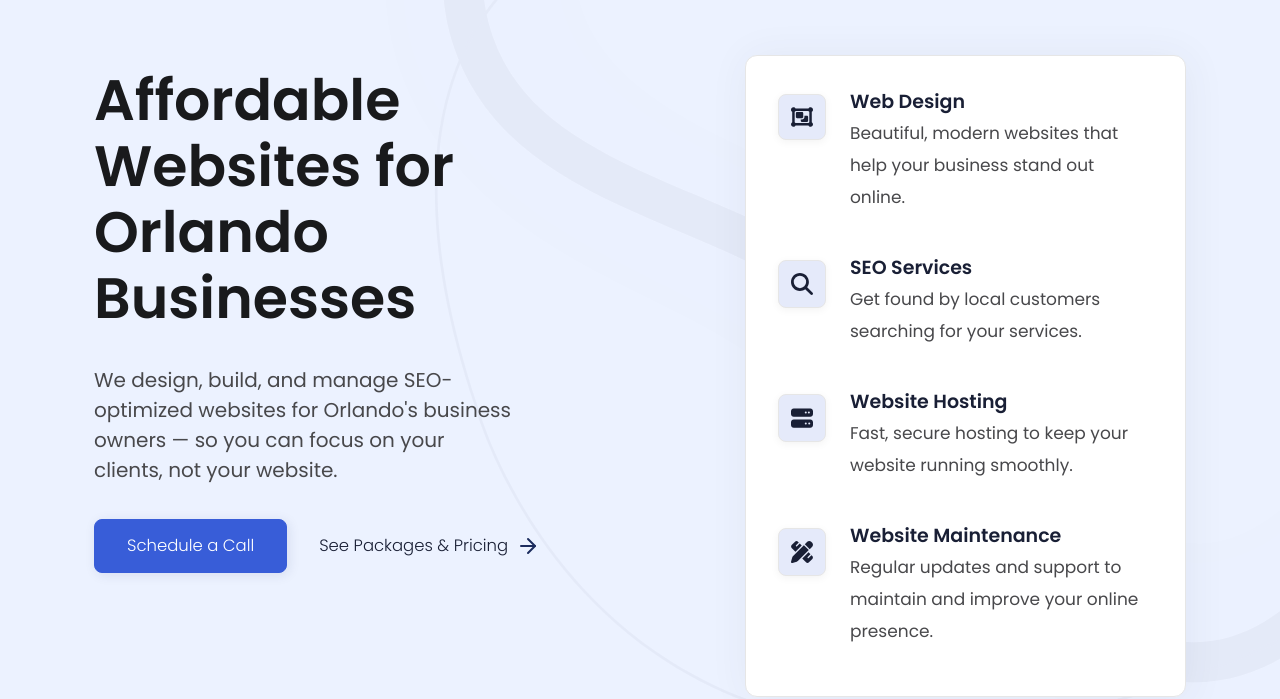
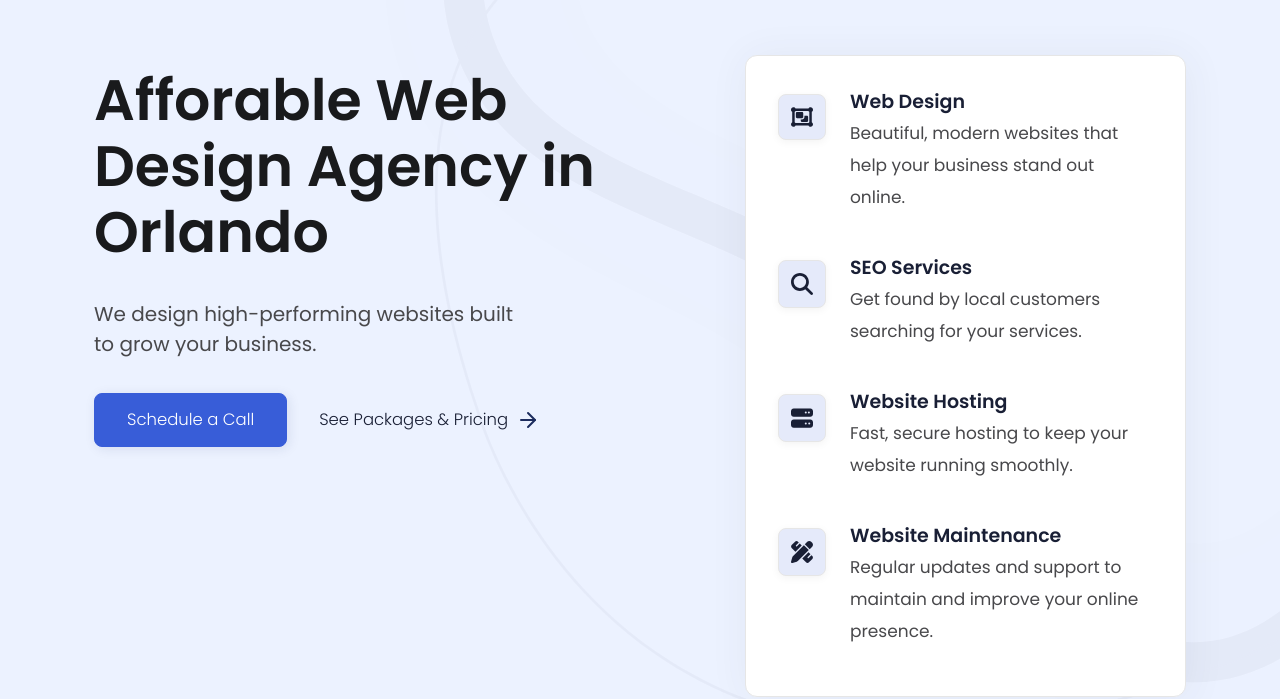
Before and after one commit to jarodpeachey/jelly, a Gatsby site: page / in a window 1280 px wide. Shown: the part 101-800 px from the top of the page. Built offline with nearby package versions, Linux system fonts and the light colour scheme; Gatsby itself is replaced by a stand-in of ours.

Commit message:
Remove footer and update SEO

```diff
--- a/gatsby-config.js
+++ b/gatsby-config.js
@@ -1,7 +1,7 @@
 module.exports = {
     siteMetadata: {
-        title: `Jelly Development | Website design & management agency in Orlando`,
-        description: `Website design & management agency for small businesses in Orlando and Winter Garden - specializing in WordPress, Shopify, Squarespace and custom solutions.`,
+        title: `Jelly Development | Website design agency in Orlando`,
+        description: `Website design agency for small businesses in Orlando and Winter Garden - specializing in WordPress, Shopify, Squarespace and custom solutions.`,
         author: `Jelly Development`,
         siteUrl: "https://jellydevelopment.com",
     },
--- a/src/components/Footer.js
+++ b/src/components/Footer.js
@@ -9,7 +9,7 @@ const Footer = () => {
         <div className="d-flex">
           <img width="83" height="64" src="/media/img/Logo White.svg" alt="Jelly Development logo" />
         </div>
-        <div className="d-flex">
+        {/* <div className="d-flex">
           <a aria-label="Jelly Development Twitter" target="_blank" rel="noreferrer" href="https://twitter.com/jellydevelop">
             <svg width="24" height="21" viewBox="0 0 24 21" fill="none" xmlns="http://www.w3.org/2000/svg">
               <path
@@ -43,7 +43,7 @@ const Footer = () => {
               />
             </svg>
           </a>
-        </div>
+        </div> */}
         <div className="d-flex">
           <p>© 2025 Jelly Development LLC</p>
         </div>
--- a/src/pages/index.js
+++ b/src/pages/index.js
@@ -19,10 +19,9 @@ const Home = () => {
                     <div className="container">
                         <div className="row">
                             <div className="col-md-10 col-lg-6 col-xl-7">
-                                <h1>Affordable Websites for Orlando Businesses</h1>
+                                <h1>Afforable Web Design Agency in Orlando</h1>
                                 <p className="section-description hero__paragraph">
-                                    We design, build, and manage SEO-optimized websites for Orlando's business owners — so you can focus on your clients, not
-                                    your website.
+                                    We design high-performing websites built to grow your business.
                                 </p>
 
                                 <a
@@ -326,7 +325,7 @@ const Home = () => {
                             <p className="display" style={{ textAlign: "center" }}>
                                 PACKAGES & PRICING
                             </p>
-                            <h2 style={{ textAlign: "center", marginBottom: "2rem" }}>Affordable Website Solutions for Small Businesses</h2>
+                            <h2 style={{ textAlign: "center", marginBottom: "2rem" }}>Affordable Website Solutions</h2>
                             <p className="section-description" style={{ textAlign: "center", marginBottom: "2rem", marginRight: "auto", marginLeft: "auto" }}>
                                 All packages include a fully-custom website, SEO and performance optimization, and free maintenance and support for a month
                             </p>
```
